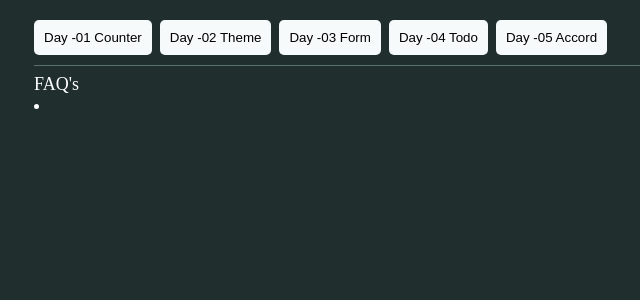
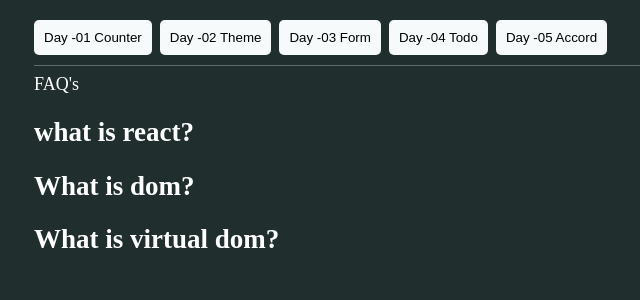
Before and after one commit to sharjeel-Akhter/DevWeekend-projects, a React (Vite) app in the folder Practice/React/react-reps/: page / in a window 1280 px wide. Both pictures are taken after a click on the button "Day -05 Accord". Shown: the top 300 px of the page, without its empty margins (156-796 px from the left). Built offline with nearby package versions, Linux system fonts and the light colour scheme.

Commit message:
day 05 done

```diff
--- a/Practice/React/react-reps/src/dailyChallenges/Day05Accord.jsx
+++ b/Practice/React/react-reps/src/dailyChallenges/Day05Accord.jsx
@@ -1,13 +1,38 @@
 import { useState } from "react"
 
+const list = [
+  {id: 1, question: "what is react?", answer: "react is a javascript library for building user interfaces"},
+  {id: 2, question: "What is dom?", answer: "The DOM (Document Object Model) is a programming interface for web documents. It represents the page so that programs can change the document structure, style, and content."},
+  {id: 3, question: "What is virtual dom?", answer: "The virtual DOM (VDOM) is a programming concept where an ideal, or 'virtual', representation of a UI is kept in memory and synced with the 'real' DOM by a library such as ReactDOM."}
 
-const Day05Accord = () => {
-  const [isOpen, setIsOpen] = useState(false)
+]
+
+function Accordion({ qs, onToggle, isOpen }){
 
   return (
     <div>
+      <h2 onClick={onToggle}>{qs.question}</h2>
+      {
+        isOpen && <p>{qs.answer}</p>
+
+      }
+    </div>
+  )
+}
+const Day05Accord = () => {
+  const [openId, setOpenId] = useState(null)
+
+  const onToggle = (id) => {
+    setOpenId(() => openId === id ? null : id)
+  }
+  return (
+    <div>
       FAQ's
-      <li></li>
+      {
+        list.map((qs) => (
+          <Accordion qs={qs} key={qs.id} isOpen={openId === qs.id} onToggle={() => onToggle(qs.id)}/>
+        ))
+      }
     </div>
   )
 }
```
